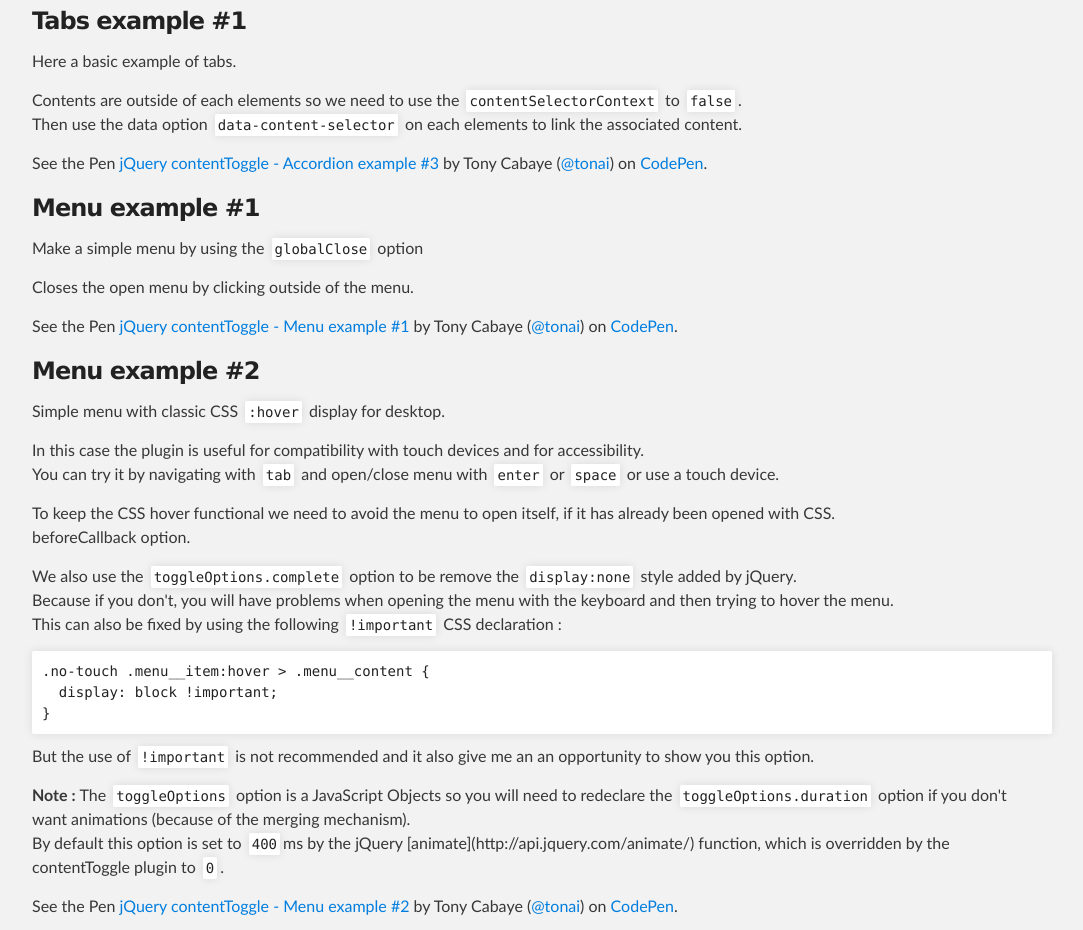
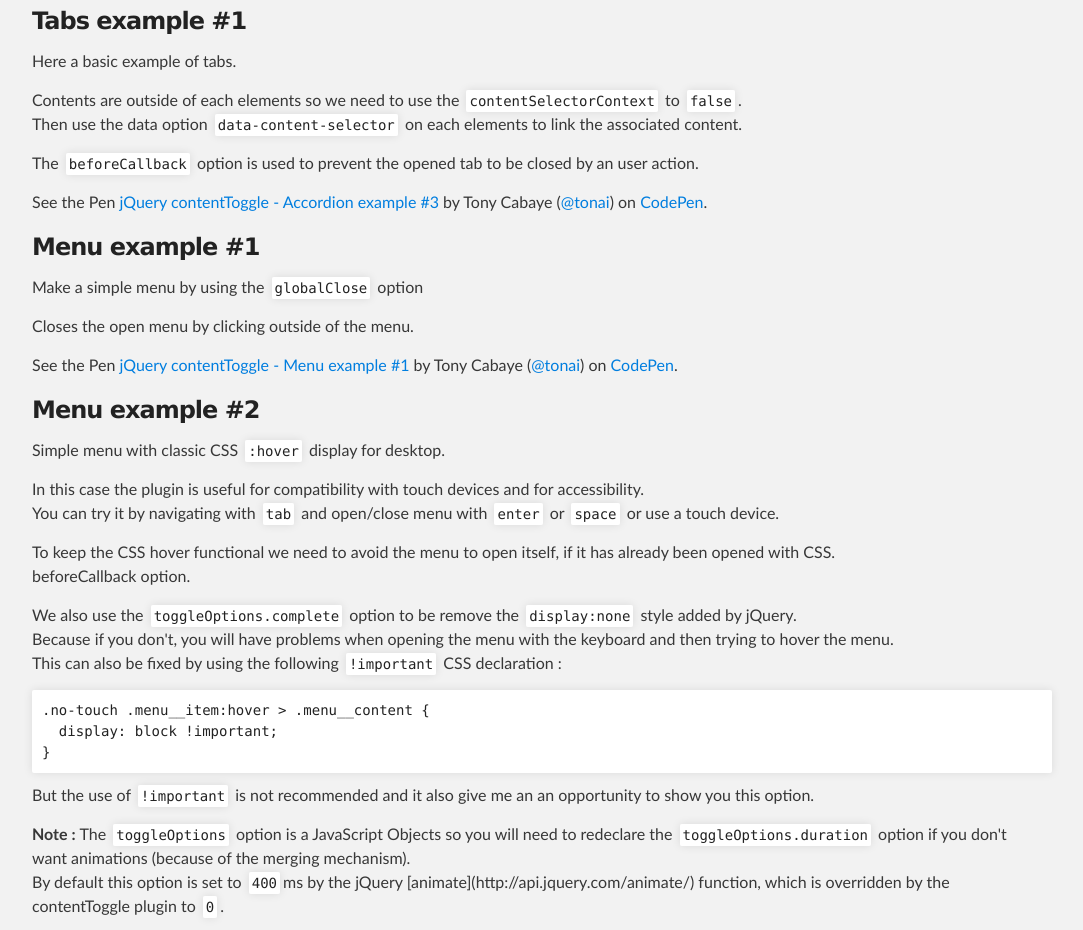
Before and after one commit to tonai/jquery-contenttoggle, a plain HTML site: page index.html in a window 1280 px wide. Shown: the part 822-1752 px from the top of the page, without its empty margins (108-1191 px from the left). Drawn offline with Linux system fonts and the light colour scheme; a script that the page names is missing.

Commit message:
Update index.html

```diff
--- a/index.html
+++ b/index.html
@@ -45,6 +45,7 @@
         <p>Here a basic example of tabs.</p>
         <p>Contents are outside of each elements so we need to use the <code>contentSelectorContext</code> to <code>false</code>.<br/>
         Then use the data option <code>data-content-selector</code> on each elements to link the associated content.</p>
+        <p>The <code>beforeCallback</code> option is used to prevent the opened tab to be closed by an user action.</p>
         <p data-height="350" data-theme-id="0" data-slug-hash="dopBGE" data-default-tab="result" data-user="tonai" class='codepen'>See the Pen <a href='http://codepen.io/tonai/pen/dopBGE/'>jQuery contentToggle - Accordion example #3</a> by Tony Cabaye (<a href='http://codepen.io/tonai'>@tonai</a>) on <a href='http://codepen.io'>CodePen</a>.</p>
 
         <h3><a id="menu-example-1" class="anchor" href="#menu-example-1" aria-hidden="true"><span class="octicon octicon-link"></span></a>Menu example #1</h3>
```
